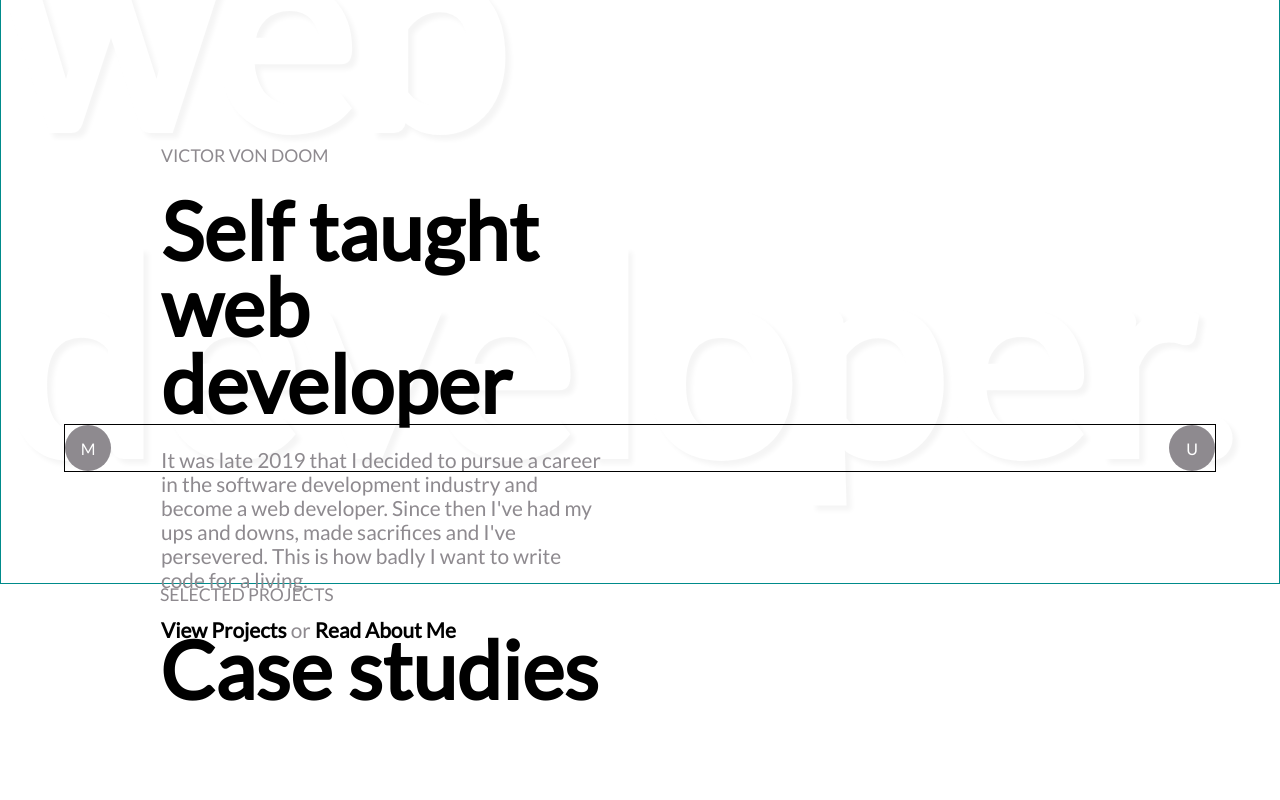
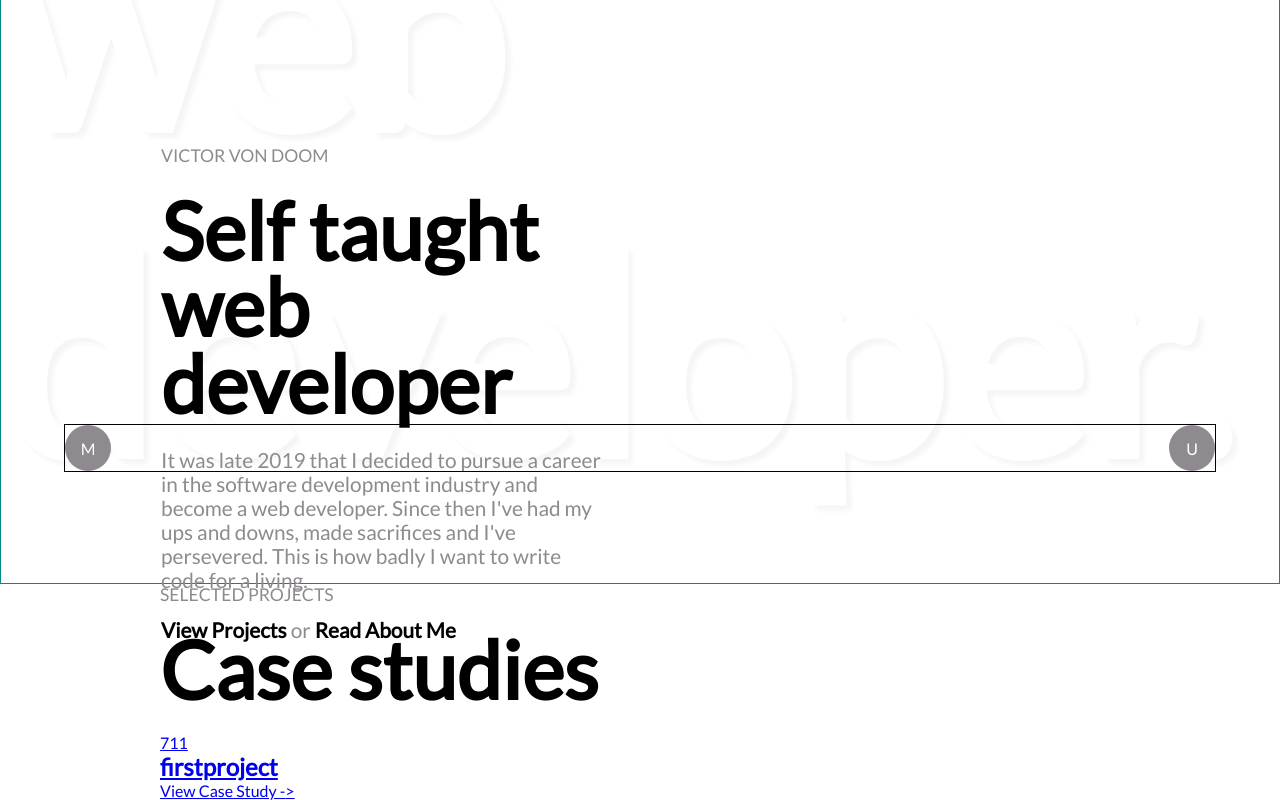
Before and after one commit to SizweMalobola/Portfolio_site, a React (Create React App) app: page / in a window 1280 px wide. Shown: the part 296-1096 px from the top of the page. Before the commit the page ends 1029 px from the top, so only its background shows below. Built offline with nearby package versions, Linux system fonts and the light colour scheme.

Commit message:
added card component and its styling module

```diff
--- /dev/null
+++ b/src/components/Card.js
@@ -0,0 +1,17 @@
+import React from "react";
+import styles from "./cardStyle.module.css";
+
+function Card({ timeline, projectName, imgURL }) {
+  return (
+    <a href="/#">
+      {/* add imgurl */}
+      <div>
+        <span>{timeline}</span>
+        <h2>{projectName}</h2>
+        <span>View Case Study -{">"}</span>
+      </div>
+    </a>
+  );
+}
+
+export default Card;
--- a/src/components/Home.js
+++ b/src/components/Home.js
@@ -2,6 +2,7 @@ import React from "react";
 import styles from "./homeStyle.module.css";
 import { TimelineLite } from "gsap/gsap-core";
 import SectionHeader from "./SectionHeader";
+import Card from "./Card";
 
 const HOme = () => {
   const animationTimeline = new TimelineLite({ paused: true });
@@ -41,6 +42,9 @@ const HOme = () => {
         {/* projects section */}
         <section className={styles["projects"]}>
           <SectionHeader title="Case studies" subtitle="Selected projects" />
+          <div className={styles["card-grid"]}>
+            <Card timeline="711" projectName="firstproject" imgURL={null} />
+          </div>
         </section>
       </div>
     </>
```
Also changed, not shown: src/components/cardStyle.module.css (added).
